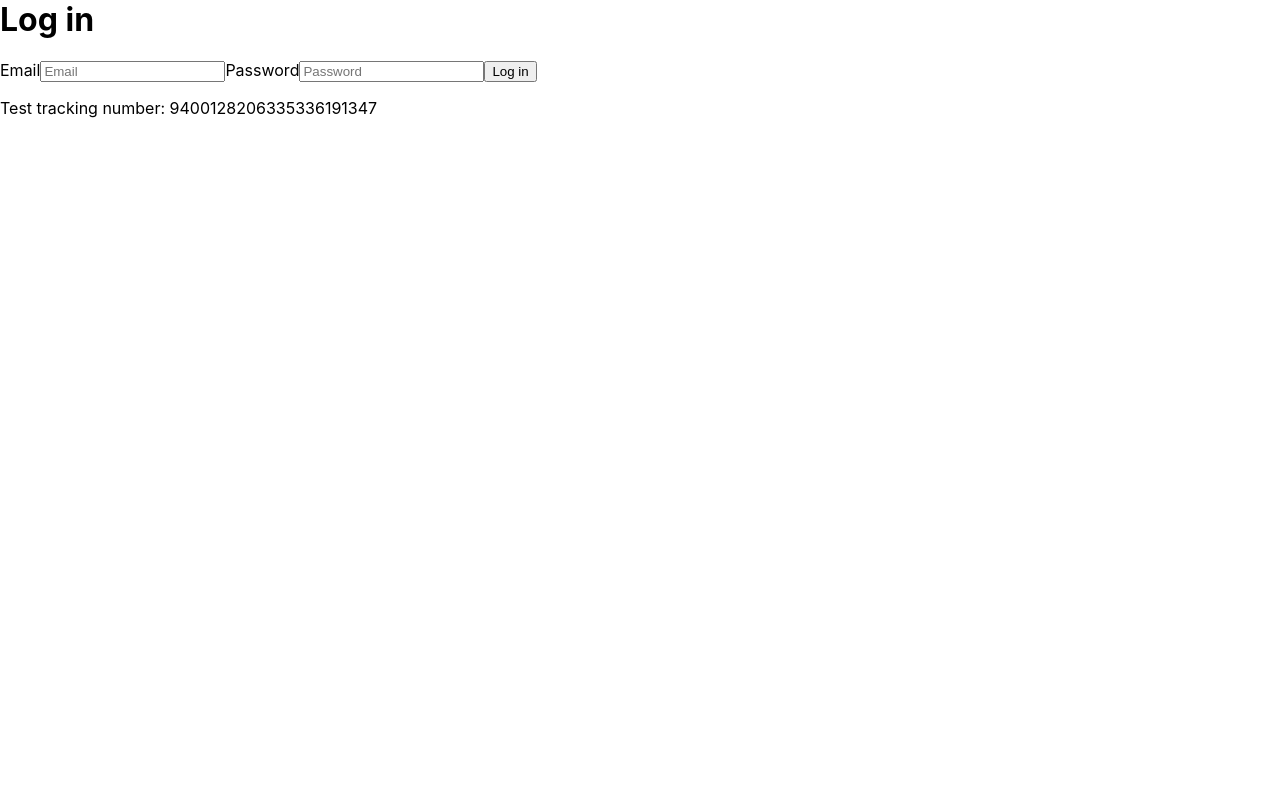
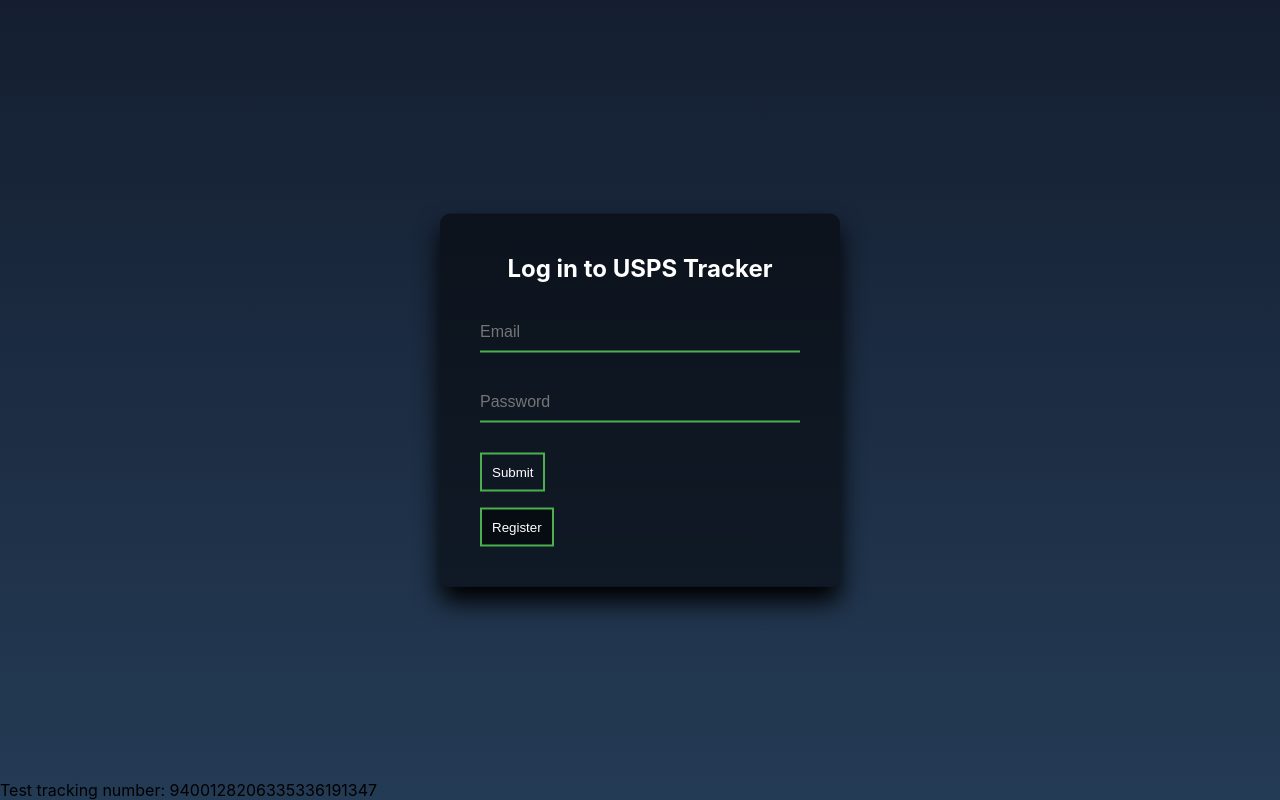
Before and after one commit to asievers5/usps-tracking, a React app: page /LandingPage in a window 1280 px wide. Before the commit this address led to /login. Built offline with nearby package versions, Linux system fonts and the light colour scheme; no server answers.

Commit message:
styled landingpage. TODO: Handle login/signup with redux

```diff
--- a/src/App.js
+++ b/src/App.js
@@ -3,18 +3,17 @@
 import { Route, BrowserRouter as Router, Switch } from 'react-router-dom'
 import store from './redux/store'
 import { AuthProvider } from './firebase/Auth';
-
 import NavBar from './components/common/Nav/NavBar'
 import Footer from './components/common/Footer/Footer'
 import PrivateRoute from './firebase/PrivateRoute'
+import LandingPage from './components/pages/LandingPage';
+
 const PriceEstimatorPage = lazy(() => import(/* webpackChunkName: "bundlePage" */"./components/pages/PriceEstimator"));
 const AddressValidationPage = lazy(() => import("./components/pages/AddressValidation"));
 const TrackingPage = lazy(() => import('./components/pages/Tracking'));
 const HomePage = lazy(() => import('./components/pages/Home'));
 const SignUpPage = lazy(() => import('./components/common/Authentication/SignUp'));
 const LoginPage = lazy(() => import('./components/common/Authentication/Login'));
-
-
 
 const App = () => {
   return (
@@ -28,7 +27,7 @@
                     <PrivateRoute path="/price-estimator" component={PriceEstimatorPage} />
                     <PrivateRoute path="/address-validation" component={AddressValidationPage} />
                     <PrivateRoute path="/usps-tracking" component={TrackingPage} />
-                    <Route path="/login" component={LoginPage} />
+                    <Route path="/landingpage" component={LandingPage} />
                     <Route path="/signup" component={SignUpPage} />
                     <Route path="/" component={Footer} />
                   </Suspense>
--- a/src/components/common/Authentication/Login/index.js
+++ b/src/components/common/Authentication/Login/index.js
@@ -1,7 +1,10 @@
 import React, { useCallback, useContext } from "react";
+import { connect } from 'react-redux';
+import * as actionTypes from '../../../../redux/UserAuth/constants';
 import { withRouter, Redirect } from "react-router";
 import app from '../../../../firebase/base';
 import { AuthContext } from "../../../../firebase/Auth";
+import styled from 'styled-components';
 
 const Login = ({ history }) => {
   const handleLogin = useCallback(
@@ -28,20 +31,61 @@
 
   return (
     <div>
-      <h1>Log in</h1>
+      <Header2>Log in to USPS Tracker</Header2>
       <form onSubmit={handleLogin}>
-        <label>
-          Email
+        <InfoBox>
           <input name="email" type="email" placeholder="Email" />
-        </label>
-        <label>
-          Password
+        </InfoBox>
+        <InfoBox>
           <input name="password" type="password" placeholder="Password" />
-        </label>
-        <button type="submit">Log in</button>
+        </InfoBox>
+        <StyledButton type="submit">Submit</StyledButton>
       </form>
     </div>
   );
 };
 
+const Header2 = styled.h2`
+  margin: 0 0 30px;
+  padding: 0;
+  color: #fff;
+  text-align: center;
+`;
+
+const InfoBox = styled.label`
+  position: relative;
+  input {
+    width: 100%;
+  padding: 10px 0;
+  font-size: 16px;
+  color: #fff;
+  margin-bottom: 30px;
+  border: none;
+  border-bottom: 2px solid #4CAF50;
+  outline: none;
+  background: transparent;
+}`
+
+const StyledButton = styled.button`
+  background-color: inherit;
+  color: white;
+  border: 2px solid #4CAF50; /* Green */
+  padding: 10px;
+  transition-duration: 0.2s;
+
+  :hover {
+    color: black;
+    background-color: #4CAF50;
+  }
+`;
+
+/*
+const mapDispatchToProps = state => {
+  return {
+    handleLogin: () => dispatchEvent({})
+  }
+}
+*/
+
+//export default withRouter(connect(mapStateToProps, mapDispatchToProps)(Login));
 export default withRouter(Login);
--- a/src/components/common/Authentication/SignUp/index.js
+++ b/src/components/common/Authentication/SignUp/index.js
@@ -1,6 +1,7 @@
 import React, { useCallback } from "react";
 import { withRouter } from "react-router";
 import app from "../../../../firebase/base";
+import styled from 'styled-components';
 
 const SignUp = ({ history }) => {
   const handleSignUp = useCallback(async event => {
@@ -18,20 +19,55 @@
 
   return (
     <div>
-      <h1>Sign up</h1>
+      <Header2>Sign up</Header2>
       <form onSubmit={handleSignUp}>
-        <label>
-          Email
+        <InfoBox>
           <input name="email" type="email" placeholder="Email" />
-        </label>
-        <label>
-          Password
+        </InfoBox>
+        <InfoBox>
           <input name="password" type="password" placeholder="Password" />
-        </label>
-        <button type="submit">Sign Up</button>
+        </InfoBox>
+        <StyledButton type="submit">Sign Up for USPS Tracking</StyledButton>
       </form>
     </div>
   );
 };
 
+
+const Header2 = styled.h2`
+  margin: 0 0 30px;
+  padding: 0;
+  color: #fff;
+  text-align: center;
+`;
+
+const InfoBox = styled.label`
+  position: relative;
+
+  input {
+    width: 100%;
+  padding: 10px 0;
+  font-size: 16px;
+  color: #fff;
+  margin-bottom: 30px;
+  border: none;
+  border-bottom: 2px solid #4CAF50;
+  outline: none;
+  background: transparent;
+  }
+`;
+
+const StyledButton = styled.button`
+  background-color: inherit;
+  color: white;
+  border: 2px solid #4CAF50; /* Green */
+  padding: 10px;
+  transition-duration: 0.2s;
+
+  :hover {
+    color: black;
+    background-color: #4CAF50;
+  }
+`;
+
 export default withRouter(SignUp);
--- a/src/components/common/Footer/Footer.js
+++ b/src/components/common/Footer/Footer.js
@@ -2,7 +2,7 @@
 import styled from 'styled-components';
 
 const Footer = styled.div`
-    position: sticky;
+    position: absolute;
     bottom: 0;
 `;
 
--- a/src/components/common/Nav/NavBar.js
+++ b/src/components/common/Nav/NavBar.js
@@ -33,9 +33,6 @@
                     <Hamburger />
                 </div>
                 <LinksDiv className={state.displayStatus}>
-                    <Li>
-                    <NavLink exact to="/">Home</NavLink>
-                    </Li>
                     <Li>
                         <NavLink to="/usps-tracking">Usps tracking</NavLink>
                     </Li>
--- /dev/null
+++ b/src/components/pages/LandingPage/index.js
@@ -0,0 +1,72 @@
+import React, { useState, Fragment } from 'react';
+import styled from 'styled-components';
+import Login from '../../common/Authentication/Login'
+import SignUp from '../../common/Authentication/SignUp'
+
+const LandingPage = (props) => {
+
+    let initialState = {
+        "hasAccount" : "true"
+    }
+
+    const [state, setstate] = useState(initialState);
+
+    const navigateToSignUp = () => {
+        setstate(
+            (prevState) => {
+                if(prevState.hasAccount) {
+                    return({hasAccount: false})
+                }
+                else{
+                    return({hasAccount: true})
+                }
+            }
+        );
+    }
+
+    let loginsignup = state.hasAccount ? <Login /> : <SignUp />;
+
+    return(
+        <Container>
+            <Modal>
+                {loginsignup}
+    <StyledButton type="button" onClick={navigateToSignUp}>{state.hasAccount ? "Register" : "Log in"}</StyledButton>
+            </Modal>
+        </Container>
+    )
+}
+
+const Container = styled.div`
+    height: 100%;
+    background: linear-gradient(#141e30, #243b55);
+
+`;
+
+const Modal = styled.div`
+    position: absolute;
+    top: 50%;
+    left: 50%;
+    width: 400px;
+    padding: 40px;
+    transform: translate(-50%, -50%);
+    background: rgba(0,0,0,.5);
+    border-radius: 10px;
+    box-sizing: border-box;
+    box-shadow: 0 15px 25px;
+
+`;
+
+const StyledButton = styled.button`
+  background-color: inherit;
+  color: white;
+  border: 2px solid #4CAF50; /* Green */
+  padding: 10px;
+  transition-duration: 0.2s;
+
+  :hover {
+    color: black;
+    background-color: #4CAF50;
+  }
+`;
+
+export default LandingPage;
--- a/src/firebase/PrivateRoute.js
+++ b/src/firebase/PrivateRoute.js
@@ -11,7 +11,7 @@
             !!currentUser ? (
                 <RouteComponent {...routeProps} />
             ) : (
-                <Redirect to={'/login'} />
+                <Redirect to={'/LandingPage'} />
             )}
             />
     );
```
Also changed, not shown: src/redux/UserAuth/actions.js (added, +32 -0 lines), src/redux/UserAuth/constants.js (added), src/redux/UserAuth/index.js (added).
